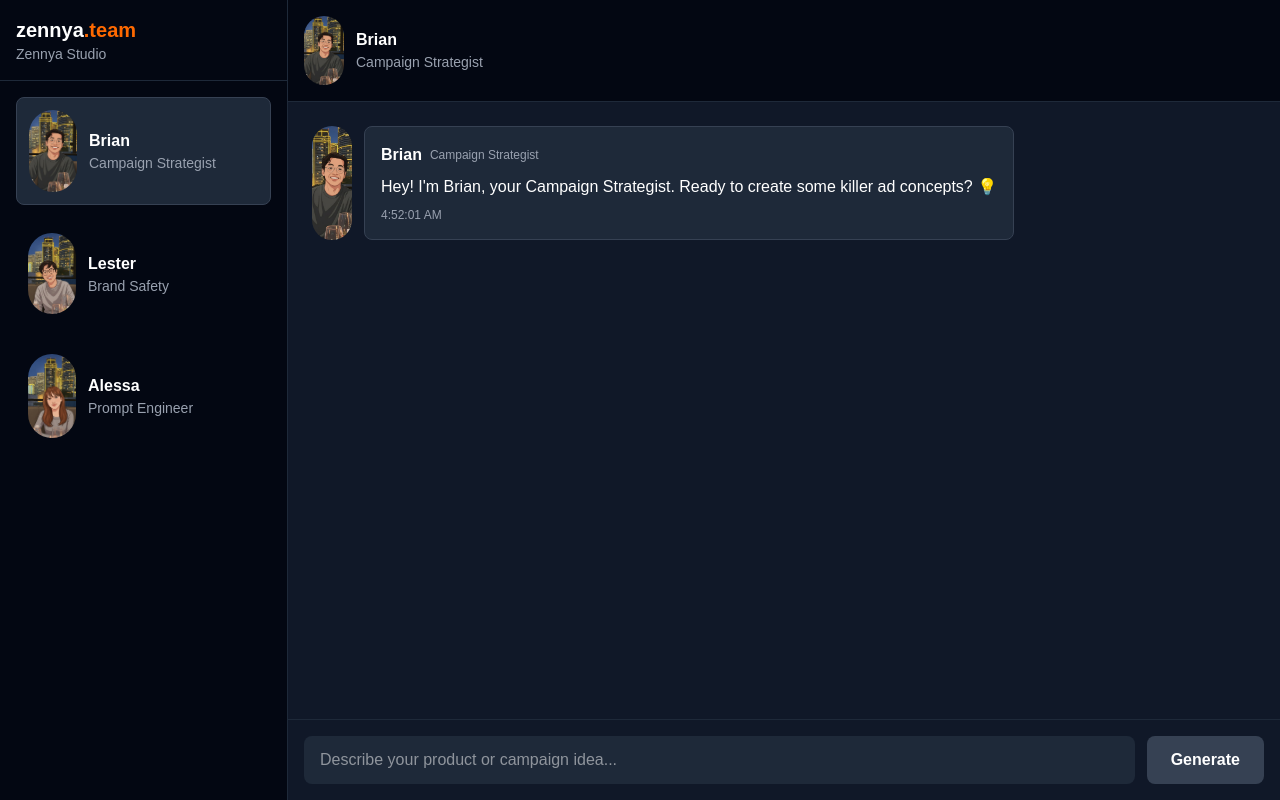
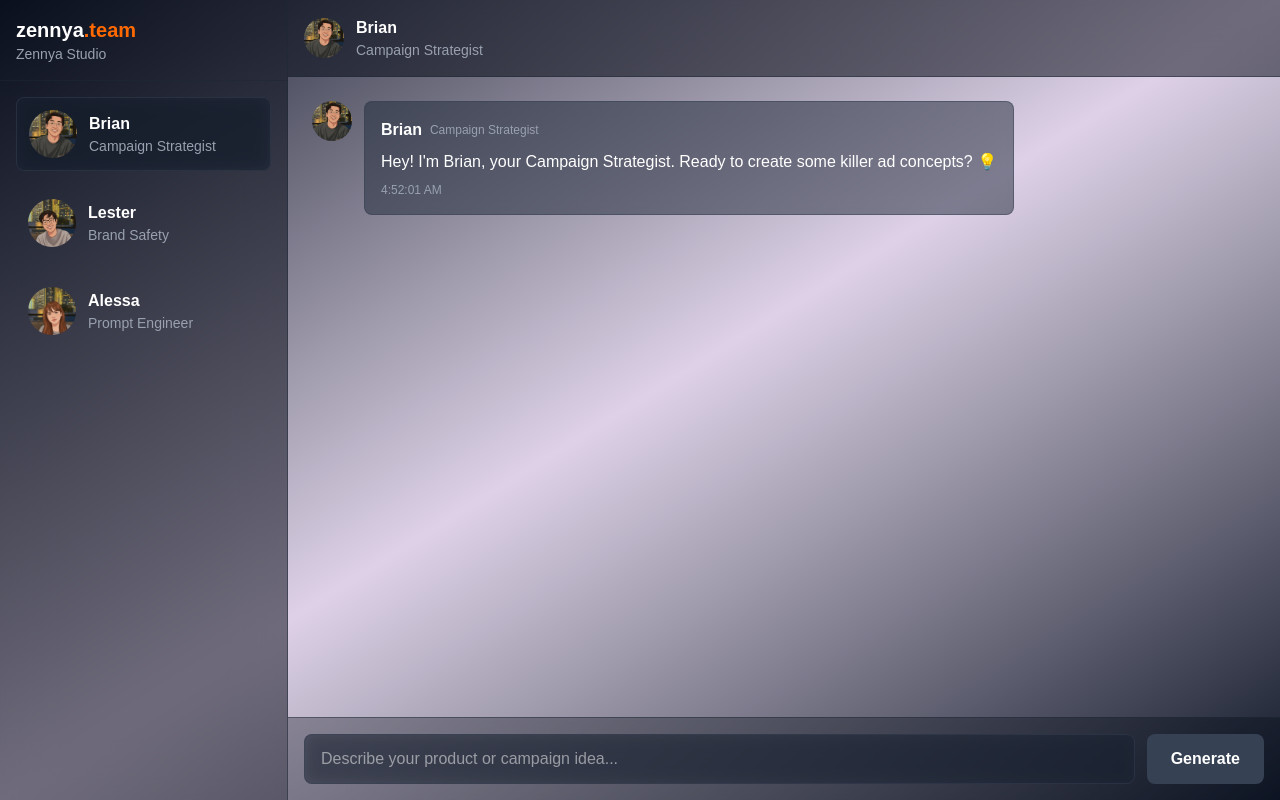
Before and after one commit to Nick199x/zennya-pipeline, a Next.js app: page /chat in a window 1280 px wide. Built offline with nearby package versions, Linux system fonts and the light colour scheme.

Commit message:
Fix: Circular avatars with proper aspect ratio + landing page gradient background

```diff
--- a/app/chat/page.tsx
+++ b/app/chat/page.tsx
@@ -106,10 +106,10 @@ export default function ChatPage() {
   };
 
   return (
-    <div className="flex h-screen bg-gray-900 text-white">
+    <div className="flex h-screen bg-gradient-to-br from-gray-900 via-purple-900/20 to-gray-900 text-white">
       {/* LEFT SIDEBAR - Agent List */}
-      <div className="w-72 bg-gray-950 border-r border-gray-800 flex flex-col">
-        <div className="p-4 border-b border-gray-800">
+      <div className="w-72 bg-gray-950/50 backdrop-blur-xl border-r border-gray-800/50 flex flex-col">
+        <div className="p-4 border-b border-gray-800/50">
           <h1 className="text-xl font-bold">zennya<span className="text-orange-500">.team</span></h1>
           <p className="text-sm text-gray-400">Zennya Studio</p>
         </div>
@@ -123,17 +123,19 @@ export default function ChatPage() {
                 onClick={() => setActiveAgent(key)}
                 className={`w-full flex items-center gap-3 p-3 rounded-lg transition-all ${
                   activeAgent === key
-                    ? 'bg-gray-800 border border-gray-700'
-                    : 'hover:bg-gray-800/50'
+                    ? 'bg-gray-800/50 border border-gray-700/50 backdrop-blur-sm'
+                    : 'hover:bg-gray-800/30'
                 }`}
               >
+                <div className="w-12 h-12 rounded-full overflow-hidden flex-shrink-0">
                   <Image
                     src={agent.avatar}
                     alt={agent.name}
                     width={48}
                     height={48}
-                  className="rounded-full object-cover"
+                    className="w-full h-full object-cover"
                   />
+                </div>
                 <div className="text-left">
                   <h3 className="font-semibold">{agent.name}</h3>
                   <p className="text-sm text-gray-400">{agent.status}</p>
@@ -147,14 +149,16 @@ export default function ChatPage() {
       {/* MAIN CHAT AREA */}
       <div className="flex-1 flex flex-col">
         {/* CHAT HEADER */}
-        <div className="bg-gray-950 border-b border-gray-800 p-4 flex items-center gap-3">
+        <div className="bg-gray-950/50 backdrop-blur-xl border-b border-gray-800/50 p-4 flex items-center gap-3">
+          <div className="w-10 h-10 rounded-full overflow-hidden flex-shrink-0">
             <Image
               src={AGENTS[activeAgent].avatar}
               alt={AGENTS[activeAgent].name}
               width={40}
               height={40}
-            className="rounded-full object-cover"
+              className="w-full h-full object-cover"
             />
+          </div>
           <div>
             <h2 className="font-bold">{AGENTS[activeAgent].name}</h2>
             <p className="text-sm text-gray-400">{AGENTS[activeAgent].status}</p>
@@ -173,20 +177,22 @@ export default function ChatPage() {
                 className={`flex gap-3 ${isUser ? 'flex-row-reverse' : ''}`}
               >
                 {!isUser && agent && (
+                  <div className="w-10 h-10 rounded-full overflow-hidden flex-shrink-0">
                     <Image
                       src={agent.avatar}
                       alt={agent.name}
                       width={40}
                       height={40}
-                    className="rounded-full object-cover"
+                      className="w-full h-full object-cover"
                     />
+                  </div>
                 )}
 
                 <div
                   className={`max-w-2xl p-4 rounded-lg ${
                     isUser
                       ? 'bg-blue-600 text-white'
-                      : 'bg-gray-800 border border-gray-700'
+                      : 'bg-gray-800/50 backdrop-blur-sm border border-gray-700/50'
                   }`}
                 >
                   {!isUser && agent && (
@@ -202,7 +208,7 @@ export default function ChatPage() {
                 </div>
 
                 {isUser && (
-                  <div className="w-10 h-10 bg-gray-700 rounded-full flex items-center justify-center font-bold">
+                  <div className="w-10 h-10 bg-gray-700/50 backdrop-blur-sm rounded-full flex items-center justify-center font-bold flex-shrink-0">
                     U
                   </div>
                 )}
@@ -212,14 +218,16 @@ export default function ChatPage() {
 
           {isLoading && (
             <div className="flex gap-3">
+              <div className="w-10 h-10 rounded-full overflow-hidden flex-shrink-0">
                 <Image
                   src={AGENTS[activeAgent].avatar}
                   alt={AGENTS[activeAgent].name}
                   width={40}
                   height={40}
-                className="rounded-full object-cover"
+                  className="w-full h-full object-cover"
                 />
-              <div className="bg-gray-800 border border-gray-700 p-4 rounded-lg">
+              </div>
+              <div className="bg-gray-800/50 backdrop-blur-sm border border-gray-700/50 p-4 rounded-lg">
                 <div className="flex gap-1">
                   <span className="w-2 h-2 bg-gray-500 rounded-full animate-bounce" />
                   <span className="w-2 h-2 bg-gray-500 rounded-full animate-bounce delay-100" />
@@ -231,7 +239,7 @@ export default function ChatPage() {
         </div>
 
         {/* INPUT AREA */}
-        <div className="border-t border-gray-800 p-4">
+        <div className="border-t border-gray-800/50 p-4 bg-gray-950/30 backdrop-blur-xl">
           <div className="flex gap-3">
             <input
               type="text"
@@ -239,7 +247,7 @@ export default function ChatPage() {
               onChange={(e) => setInputText(e.target.value)}
               onKeyPress={(e) => e.key === 'Enter' && handleSendMessage()}
               placeholder="Describe your product or campaign idea..."
-              className="flex-1 bg-gray-800 text-white px-4 py-3 rounded-lg focus:outline-none focus:ring-2 focus:ring-blue-500"
+              className="flex-1 bg-gray-800/50 backdrop-blur-sm text-white px-4 py-3 rounded-lg focus:outline-none focus:ring-2 focus:ring-blue-500 border border-gray-700/50"
               disabled={isLoading}
             />
             <button
```
Lines whose indentation alone changed are shown as unchanged.
